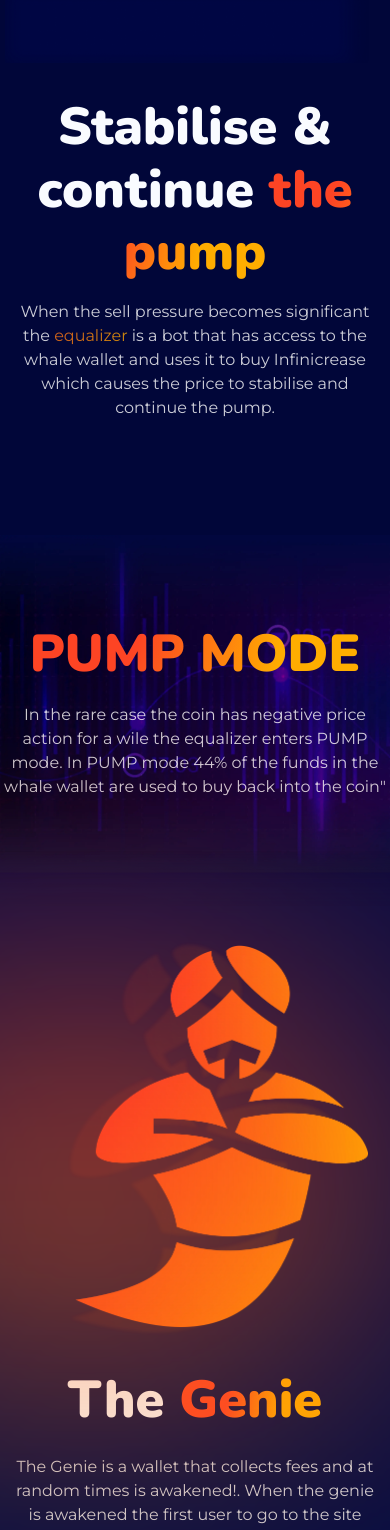
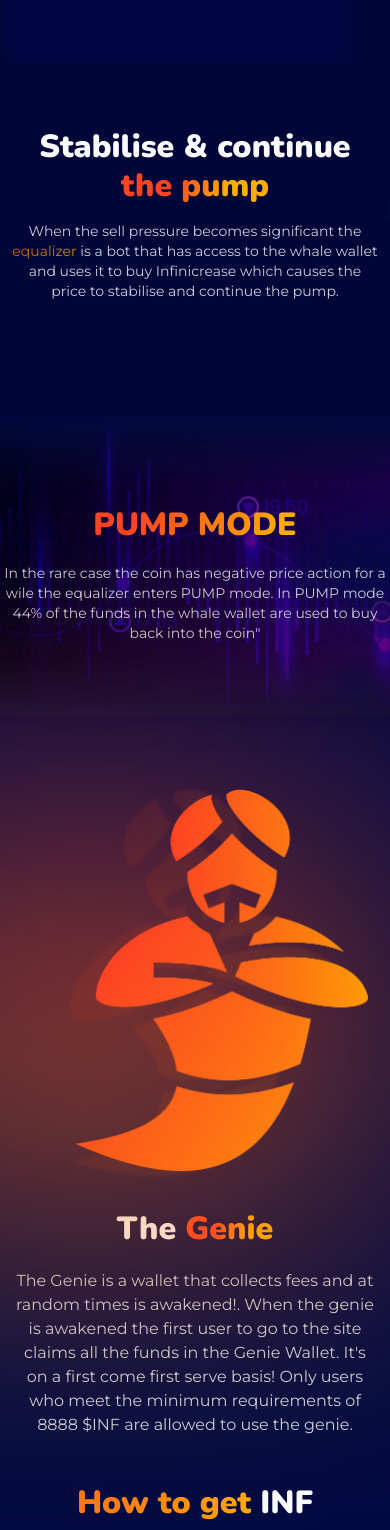
Before and after one commit to radialcoderavipoonia/infinicrease, a Next.js app: page / in a window 390 px wide. Shown: the part 4358-5888 px from the top of the page. Built offline with nearby package versions, Linux system fonts and the light colour scheme.

Commit message:
issues in progress

```diff
--- a/src/components/Genie.jsx
+++ b/src/components/Genie.jsx
@@ -5,7 +5,7 @@ const Genie = () => {
   return (
     <div className="container xl:max-w-[1136px] xl:px-0 px-3 mx-auto sm:pt-[58px] lg:pb-[127px] md:pb-24 sm:pb-16 py-12 relative">
       <div className="w-[250px] h-[600px] bg-gradient-to-r from-[#FC1436] to-[#FFAD00] rotate-[90deg] z-10 rounded-full blur-[150px] absolute left-[-10%] sm:bottom-0 top-0"></div>
-      <div className="grid sm:grid-cols-2 grid-cols-1 items-center gap-4">
+      <div className="grid lg:grid-cols-2 grid-cols-1 items-center gap-4">
         <div className="flex justify-center">
           <Image
             width={346}
@@ -15,10 +15,10 @@ const Genie = () => {
           />
         </div>
         <div className="flex flex-col">
-          <h3 className="text-cyanBlack font-Nunito font-black text-5xl sm:text-start text-center">
+          <h3 className="text-cyanBlack font-Nunito font-black xl:text-5xl sm:text-[45px] text-3xl lg:text-start text-center">
             The <span className="linear_color2">Genie</span>
           </h3>
-          <p className="text-white opacity-80 font-Montserrat font-normal text-base pt-4 sm:max-w-[535px] sm:text-start text-center">
+          <p className="text-white opacity-80 font-Montserrat font-normal text-base pt-4 lg:max-w-[535px] lg:text-start text-center">
             The Genie is a wallet that collects fees and at random times is
             awakened!. When the genie is awakened the first user to go to the
             site claims all the funds in the Genie Wallet. It&#39;s on a first
--- a/src/components/PumpMode.jsx
+++ b/src/components/PumpMode.jsx
@@ -12,10 +12,10 @@ const PumpMode = () => {
         alt="shadow"
       />
       <div className="xl:pt-[190px] lg:py-28 py-20 xl:pb-[210px]">
-        <h3 className="linear_color2 font-Nunito font-black text-5xl text-center">
+        <h3 className="linear_color2 font-Nunito font-black xl:text-5xl sm:text-[45px] text-3xl text-center leading-[57px]">
           PUMP MODE
         </h3>
-        <p className="text-white opacity-80 font-Montserrat font-normal text-base pt-2.5 sm:max-w-[555px] text-center mx-auto">
+        <p className="text-white opacity-80 font-Montserrat font-normal md:text-base text-sm pt-2.5 sm:max-w-[555px] text-center mx-auto">
           In the rare case the coin has negative price action for a wile the
           equalizer enters PUMP mode. In PUMP mode 44% of the funds in the whale
           wallet are used to buy back into the coin&#34;
--- a/src/components/Stabilies.jsx
+++ b/src/components/Stabilies.jsx
@@ -13,7 +13,7 @@ const Stabilies = () => {
       />
       <div className="container xl:max-w-[1380px] px-3 mx-auto pt-[42px] pb-[115px] ">
         <div className="flex justify-center items-center flex-row flex-wrap">
-          <div className="md:w-6/12 w-full relative">
+          <div className="lg:w-6/12 w-full relative">
             <Image
               className="absolute bottom-[-23%] left-[-2%]"
               width={647}
@@ -30,12 +30,12 @@ const Stabilies = () => {
               "
             />
           </div>
-          <div className="md:w-6/12 w-full md:mt-0 mt-24">
-            <h3 className="text-cyanBlack font-Nunito font-black text-5xl md:text-start text-center md:max-w-[534px] leading-[120%]">
+          <div className="lg:w-6/12 w-full lg:mt-0 mt-32 lg:mx-0 mx-auto">
+            <h3 className="text-cyanBlack font-Nunito font-black xl:text-5xl sm:text-[45px] text-3xl lg:text-start text-center lg:max-w-[534px] leading-[120%]">
               Stabilise & continue
               <span className="linear_color2"> the pump</span>
             </h3>
-            <p className="text-white opacity-80 font-Montserrat font-normal text-base pt-4 md:max-w-[466px] md:text-start text-center">
+            <p className="text-white opacity-80 font-Montserrat font-normal md:text-base text-sm pt-4 lg:max-w-[466px] lg:text-start text-center">
               When the sell pressure becomes significant the{" "}
               <span className="linear_color">equalizer</span> is a bot that has
               access to the whale wallet and uses it to buy Infinicrease which
```
